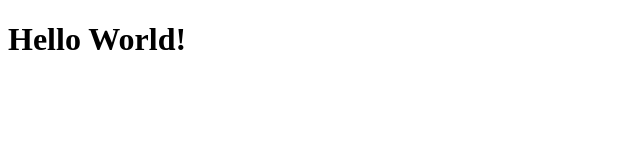
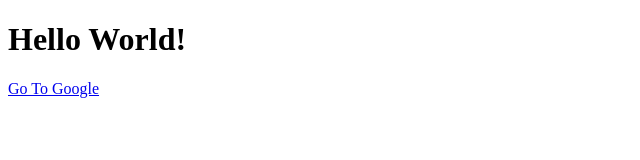
Before and after one commit to adhanlon/adhanlon.github.io, a plain HTML site: page index.html in a window 1280 px wide. Shown: the whole page, without its empty margins (0-640 px from the left). Drawn offline with Linux system fonts and the light colour scheme.

Commit message:
added a link to google

```diff
--- a/index.html
+++ b/index.html
@@ -11,7 +11,7 @@
 
   <!-- Header -->
   <h1>Hello World!</h1>
-
+  <a href="https://google.com">Go To Google</a>
 
 </body>
 
```
